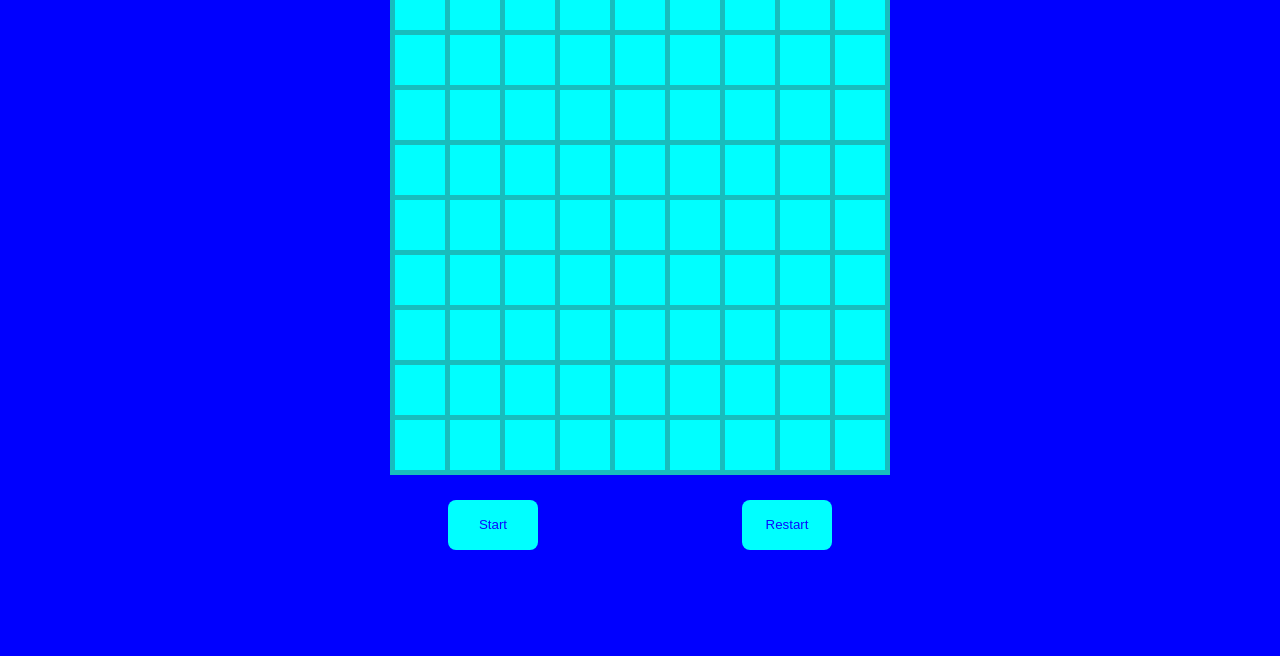
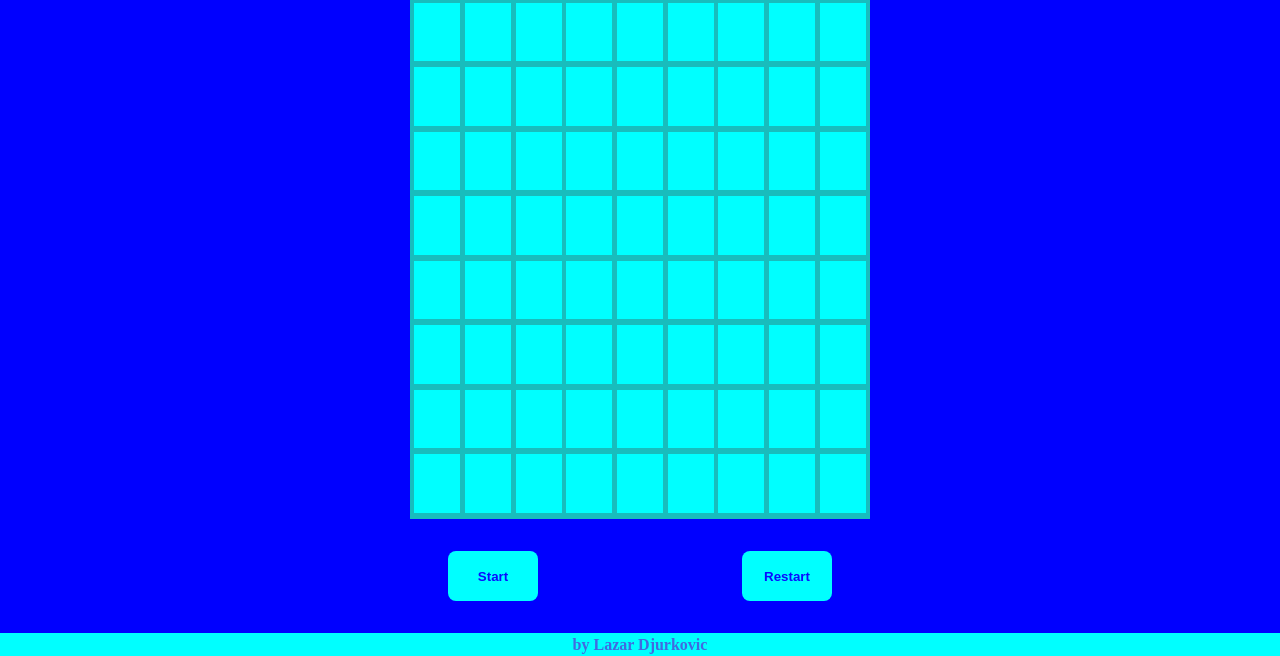
Before and after one commit to Zelembac/Minesweeper, a React app: page / in a window 1280 px wide. Shown: the part 144-800 px from the top of the page. Built offline with nearby package versions, Linux system fonts and the light colour scheme.

Commit message:
update src/components/Game.js , src/index.html

```diff
--- a/src/components/Game.js
+++ b/src/components/Game.js
@@ -206,6 +206,7 @@ function Game() {
         <button onClick={start}>Start</button>
         <button onClick={restart}>Restart</button>
       </div>
+      <footer>by Lazar Djurkovic</footer>
     </div>
   );
 }
--- a/src/index.css
+++ b/src/index.css
@@ -4,6 +4,7 @@
     padding: 0;
     text-decoration: none;
     list-style: none;
+    font-weight: bold;
 }
 #body{
     display: flex;
@@ -18,12 +19,13 @@
     display: flex;
     align-items: center;
     justify-content: space-evenly;
+    height: 10%;
     width: 100%;
 }
 #board{
     background-color: rgb(24, 189, 189);
-    width: 500px;
-    height: 500px;
+    width: 36vw;
+    height: 77vh;
     display: flex;
     flex-direction: column;
     align-items: center;
@@ -31,8 +33,8 @@
 
 }
 .fieldElement{
-    width: 50px;
-    height: 50px;
+    width: 10%;
+    height: 100%;
     display: flex;
     align-items: center;
     justify-content: center;
@@ -43,7 +45,7 @@
     color: azure;
 }
 .active{
-    color: black;
+    color: royalblue;
 }
 button{
     background-color: aqua;
@@ -57,9 +59,26 @@ button{
     display: flex;
     align-items: center;
     justify-content: space-between;
-    width: 30%;
-    height: 100px;
+    width: 30vw;
+    height: 15vh;
 }
 header{
     color: aqua;
+    height: 10vh;
 }
+footer{
+    width: 100%;
+    height: 3vh;
+    display: flex;
+    align-items: center;
+    justify-content: center;
+
+    font-weight: bold;
+    background-color: aqua;
+    color: royalblue;
+}
+button:hover{
+    box-shadow: 0px 3px 12px 5px rgba(0,0,0,0.46);
+    background-color: rgb(127, 252, 252);
+    color:rgb(91, 91, 255)
+}
```
